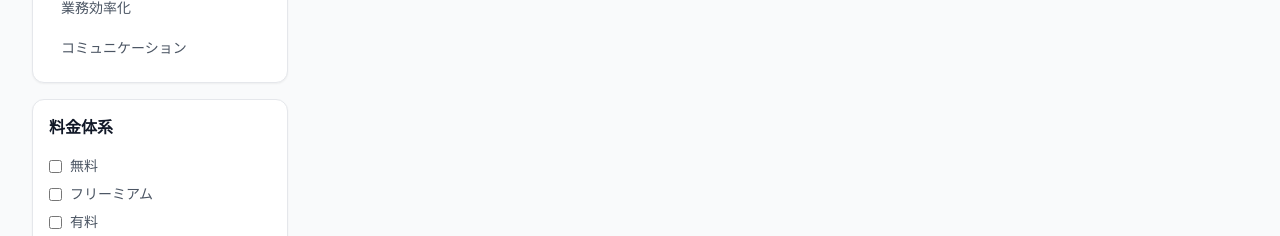
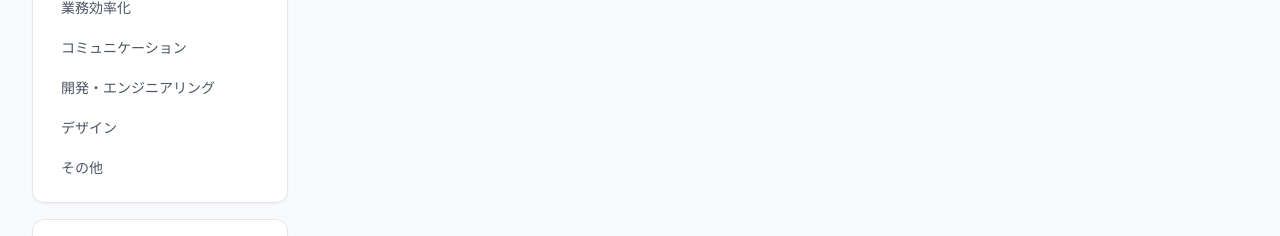
Before and after one commit to babushkai/saas-marketplace, a Next.js app: page /products in a window 1280 px wide. Shown: the part 464-700 px from the top of the page. Built offline with nearby package versions, Linux system fonts and the light colour scheme; no server answers.

Commit message:
Add missing categories to products page filter
Add development, design, and other categories to the products listing
page filter to match all categories available during product publishing.

```diff
--- a/app/products/page.tsx
+++ b/app/products/page.tsx
@@ -30,6 +30,9 @@ const categories = [
   { id: "hr", name: "人事・労務" },
   { id: "productivity", name: "業務効率化" },
   { id: "communication", name: "コミュニケーション" },
+  { id: "development", name: "開発・エンジニアリング" },
+  { id: "design", name: "デザイン" },
+  { id: "other", name: "その他" },
 ];
 
 interface ProductsPageProps {
```
